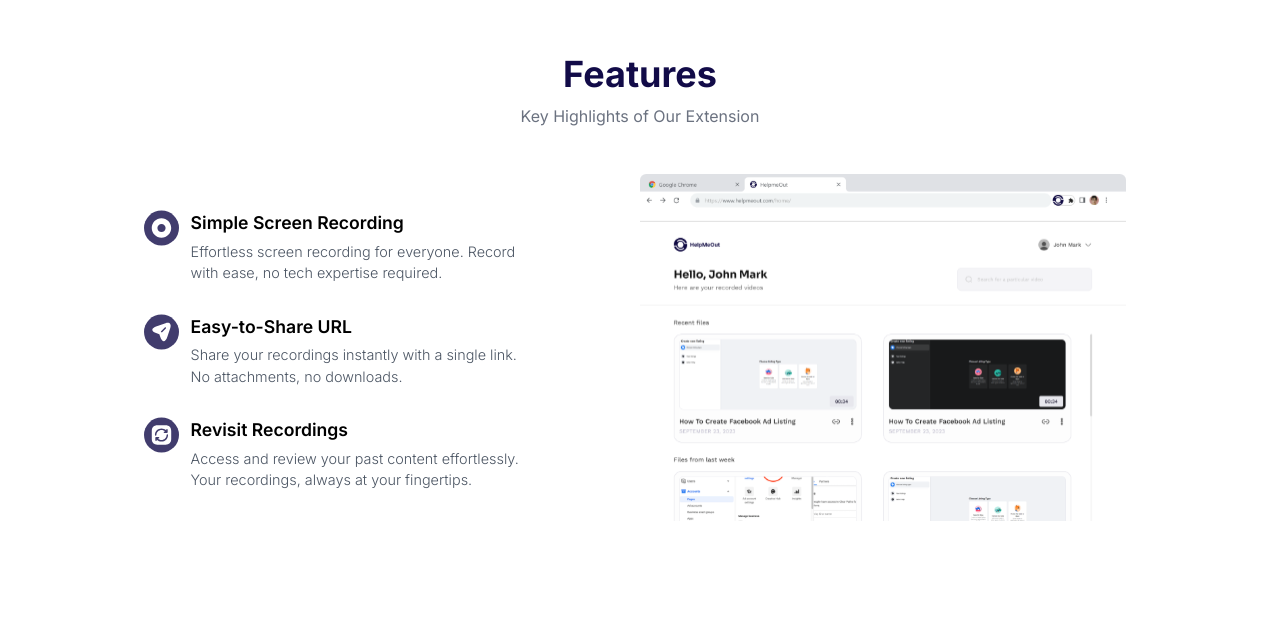
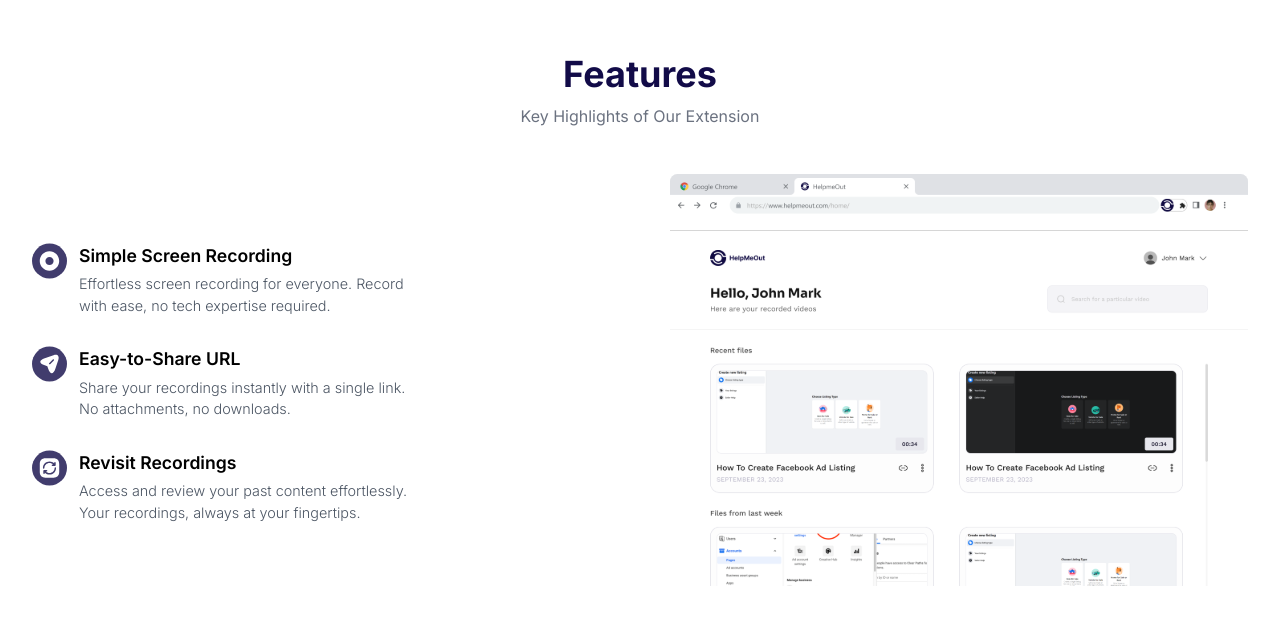
Before and after one commit to Heba-WebDev/help_me_out, a Next.js app: page / in a window 1280 px wide. Shown: the part 894-1518 px from the top of the page. Built offline with nearby package versions, Linux system fonts and the light colour scheme.

Commit message:
Fixed alignment issues

```diff
--- a/components/home/Features.js
+++ b/components/home/Features.js
@@ -12,7 +12,7 @@ export default function Features() {
         </p>
         <div className="pt-12 grid grid-cols-1 md:grid-cols-2 custom-container">
           <div className="flex flex-col gap-6 items-start md:items-center justify-center">
-            <div className="flex gap-3">
+            <div className="flex gap-3 w-full">
               <Image
                 src="/images/home/features1.svg"
                 alt=""
@@ -30,7 +30,7 @@ export default function Features() {
                 </p>
               </div>
             </div>
-            <div className="flex gap-3">
+            <div className="flex gap-3 w-full">
               <Image
                 src="/images/home/features2.svg"
                 alt=""
@@ -48,7 +48,7 @@ export default function Features() {
                 </p>
               </div>
             </div>
-            <div className="flex gap-3 ">
+            <div className="flex gap-3 w-full">
               <Image
                 src="/images/home/features3.svg"
                 alt=""
@@ -68,14 +68,16 @@ export default function Features() {
               </div>
             </div>
           </div>
+          <div className="w-full flex justify-end">
             <Image
               src="/images/home/features4.svg"
               alt=""
               width={300}
               height={300}
               style={{ width: "100%", height: "100%" }}
-            className="w-full max-w-[100%] md:max-w-[95%] lg:max-w-[80%] mt-10 md:mt-0"
+              className="w-full max-w-[100%] md:max-w-[95%] mt-10 md:mt-0"
             />
+          </div>
         </div>
       </section>
     </article>
```
Lines whose indentation alone changed are shown as unchanged.
